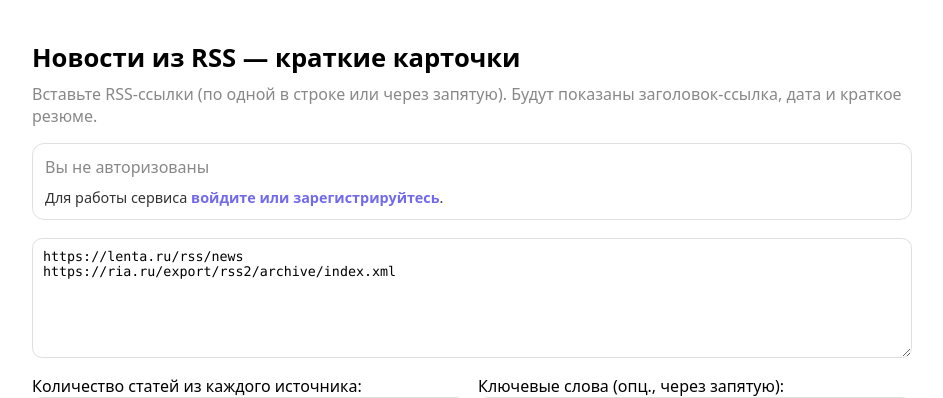
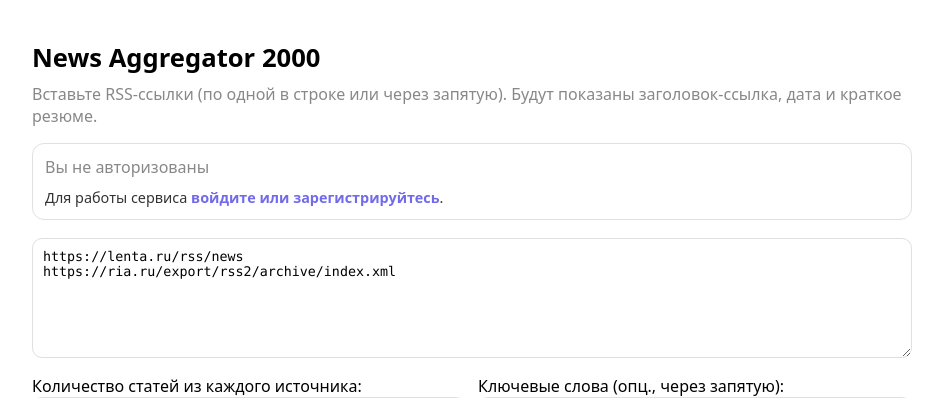
Before and after one commit to buuuuulat/news_aggregator, a FastAPI app: page / in a window 1280 px wide. Shown: the top 398 px of the page, without its empty margins (168-1111 px from the left). Run offline with FastAPI, Linux system fonts and the light colour scheme.

Commit message:
Bug fix & clean docs

```diff
--- a/backends/templates/index.html
+++ b/backends/templates/index.html
@@ -70,7 +70,7 @@
 </head>
 <body>
   <div class="wrap">
-    <h1>Новости из RSS — краткие карточки</h1>
+    <h1>News Aggregator 2000</h1>
     <p class="hint">Вставьте RSS-ссылки (по одной в строке или через запятую). Будут показаны заголовок-ссылка, дата и краткое резюме.</p>
 
     <!-- Блок авторизации -->
```
